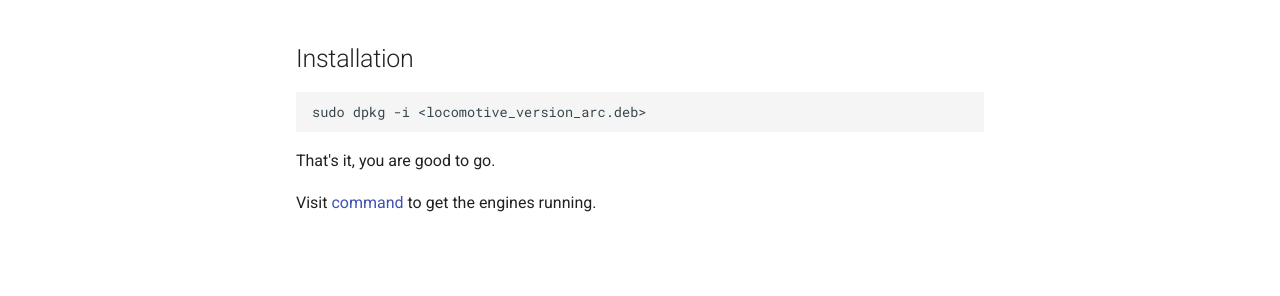
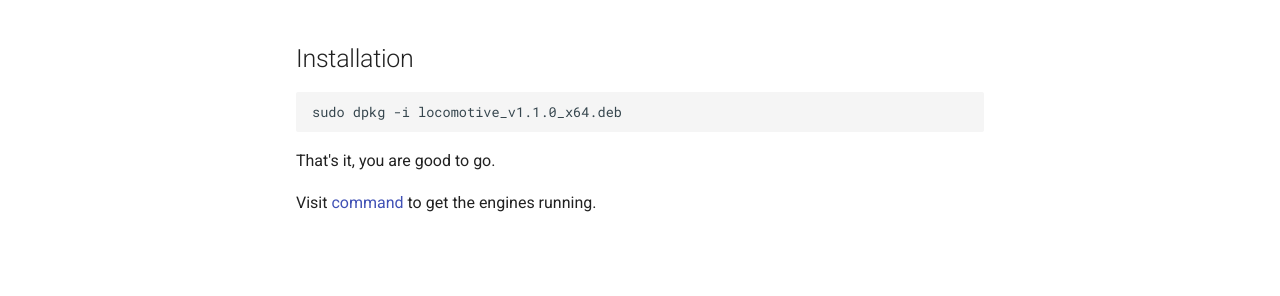
Before and after one commit to msamgan/locomotive, an MkDocs documentation site: the page built from docs/getting_started.md, in a window 1280 px wide. Shown: the part 255-551 px from the top of the page. Built offline with MkDocs 1.6.1 and Material for MkDocs 9.7.7, drawn with Linux system fonts in a browser that asks for light colours.

Commit message:
updated the docs

````diff
--- a/docs/getting_started.md
+++ b/docs/getting_started.md
@@ -2,12 +2,12 @@
 
 ## Download
 
-To use locomotive, please Download the [latest build (.deb X64) by clicking here.](https://www.dropbox.com/s/d3x24m70fognml5/locomotive_v1.1.0_x64.deb?dl=0)
+To use locomotive, please Download the [latest build (.deb X64) by clicking here.](https://github.com/msamgan/locomotive/releases/tag/v1.1.0)
 
 ## Installation
 
 ```shell
-sudo dpkg -i <locomotive_version_arc.deb>
+sudo dpkg -i locomotive_v1.1.0_x64.deb
 ```
 
 That's it, you are good to go.
````
Also changed, not shown: README.md (+1 -1 lines).
